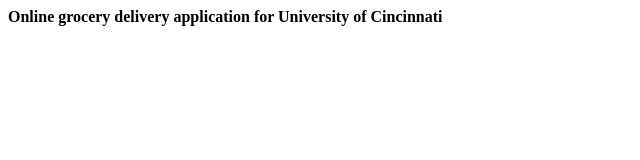
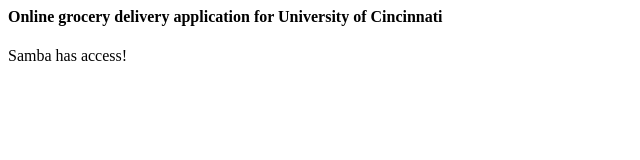
Before and after one commit to JavohirO2/BearMart, a plain HTML site: page index.html in a window 1280 px wide. Shown: the whole page, without its empty margins (0-640 px from the left). Drawn offline with Linux system fonts and the light colour scheme.

Commit message:
Update index.html

```diff
--- a/index.html
+++ b/index.html
@@ -5,4 +5,5 @@
         </title>
         <h4>Online grocery delivery application for University of Cincinnati</h4>
     </head>
+    <p>Samba has access!</p>
 </html>
```
